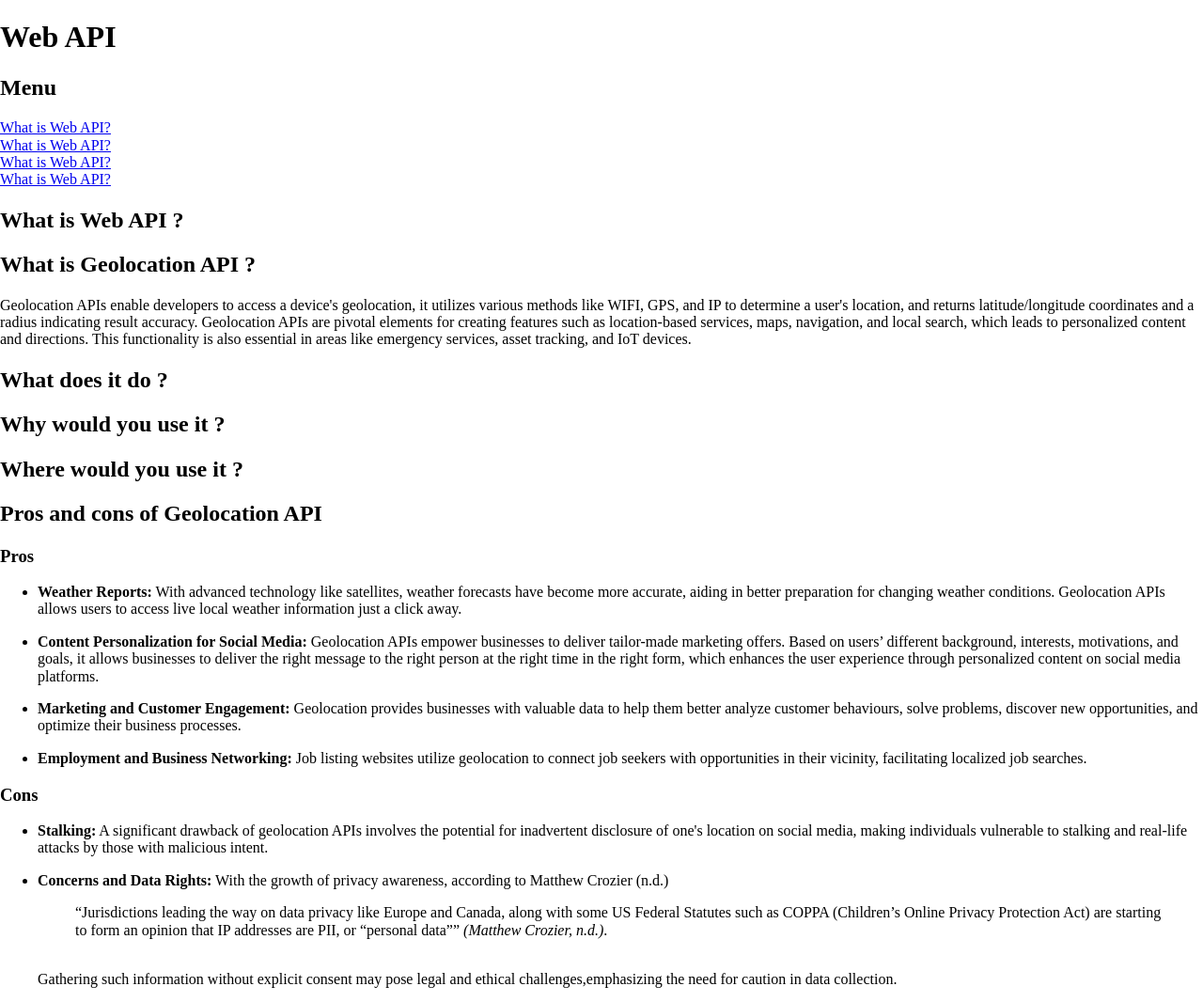
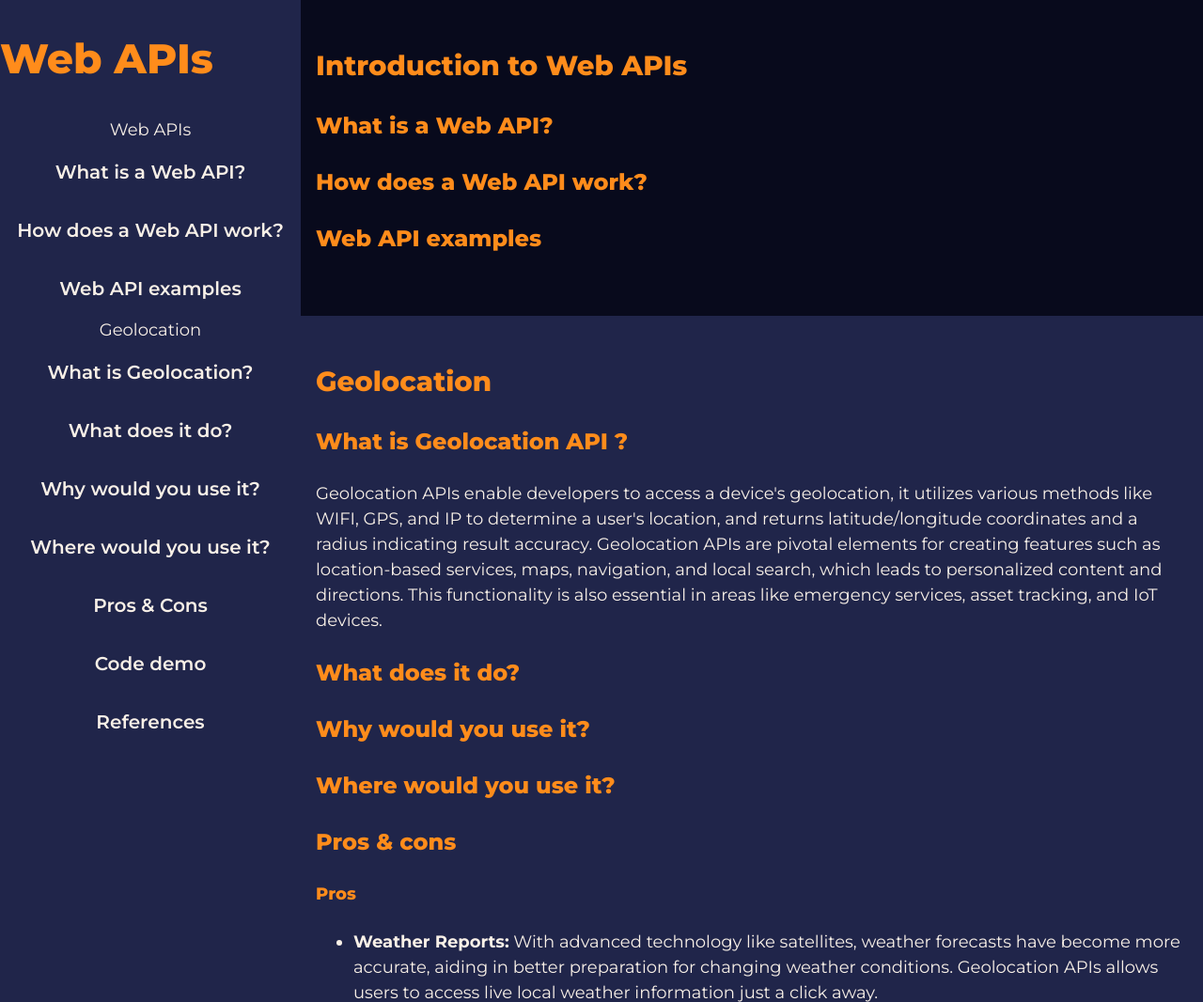
Before and after one commit to arielle-m/webapis, a plain HTML site: page index.html in a window 1280 px wide. Shown: the top 1066 px of the page at 94% size. Drawn offline with Linux system fonts and the light colour scheme.

Commit message:
Reformatted the HTML & CSS

```diff
--- a/index.html
+++ b/index.html
@@ -1,31 +1,78 @@
 <!DOCTYPE html>
 <html lang="en">
 <head>
-    <meta charset="UTF-8" />
-    <meta name="viewport" content="width=device-width, initial-scale=1.0" />
-    <title>Web API</title>
+  <meta charset="UTF-8">
+  <meta name="viewport" content="width=device-width, initial-scale=1.0">
+  <title>Web APIs</title>
+  <meta name="description" content="Web APIs are software interfaces that allow different applications to communicate and exchange data over the internet. They make websites and apps work together seamlessly by following some rules or protocols.">
 
-    <link rel="stylesheet" href="styles/normalize-fwd.css" />
-    <link rel="stylesheet" href="styles/styles.css" />
-    <script defer src="scripts/script.js"></script>
+  <!-- favicon -->
+  <!-- <link rel="icon" href="favicon/favicon.ico" sizes="any">
+  <link rel="icon" href="favicon/favicon.svg" type="image/svg+xml">
+  <link rel="apple-touch-icon" href="favicon/apple-touch-icon.png">
+  <link rel="manifest" href="favicon/site.webmanifest"> -->
+
+  <!-- fonts -->
+  <link rel="preconnect" href="https://fonts.googleapis.com">
+  <link rel="preconnect" href="https://fonts.gstatic.com" crossorigin>
+  <link href="https://fonts.googleapis.com/css2?family=Montserrat:ital,wght@0,100..900;1,100..900&family=Nunito:ital,wght@0,200..1000;1,200..1000&display=swap" rel="stylesheet">
+
+  <!-- external -->
+  <link rel="stylesheet" href="styles/normalize-fwd.css">
+  <link rel="stylesheet" href="styles/styles.css">
+  <script src="scripts/script.js" defer></script>
 </head>
-  <body>
+<body id="#top">
+  <a href="#site-main" class="screen-reader-text">Skip to content</a>
+<div class="site-wrapper">
   <header>
-      <h1>Web API</h1>
+    <h1>Web APIs</h1>
+    <nav class="site-navigation" id="site-navigation">
+      <button class="menu-toggle" aria-controls="header-menu" aria-expanded="false" aria-label="Menu Toggle">
+        <svg xmlns="http://www.w3.org/2000/svg" width="36" height="36" viewBox="0 0 24 24">
+            <title>Menu icon</title>
+            <path d="M24 6h-24v-4h24v4zm0 4h-24v4h24v-4zm0 8h-24v4h24v-4z"></path>
+        </svg>
+      </button>
+
+      <ul>
+        <li>Web APIs</li>
+        <ul>
+          <li><a href="#api-what">What is a Web API?</a></li>
+          <li><a href="#api-how">How does a Web API work?</a></li>
+          <li><a href="#api-examples">Web API examples</a></li>
+        </ul>
+        <li>Geolocation</li>
+        <ul>
+          <li><a href="#geo-what">What is Geolocation?</a></li>
+          <li><a href="#geo-do">What does it do?</a></li>
+          <li><a href="#geo-why">Why would you use it?</a></li>
+          <li><a href="#geo-where">Where would you use it?</a></li>
+          <li><a href="#geo-pros-cons">Pros &amp; Cons</a></li>
+          <li><a href="#geo-demo">Code demo</a></li>
+        </ul>
+        <li><a href="#references">References</a></li>
+      </ul>
+    </nav>
   </header>
   <main>
-      <section class="sidebar">
-        <h2>Menu</h2>
-        <a href="#">What is Web API?</a><br/>
-        <a href="#">What is Web API?</a><br/>
-        <a href="#">What is Web API?</a><br/>
-        <a href="#">What is Web API?</a><br/>
+
+    <section>
+      <h2>Introduction to Web APIs</h2>
+      <article id="api-what">
+        <h3>What is a Web API?</h3>
+      </article>
+      <article id="api-how">
+        <h3>How does a Web API work?</h3>
+      </article>
+      <article id="api-examples">
+        <h3>Web API examples</h3>
+      </article>
     </section>
-      <section class="main">
-      <div class="paragraphs">
-      <h2>What is Web API ?</h2>
-
-      <h2>What is Geolocation API ?</h2>
+    <section>
+      <h2>Geolocation</h2>
+      <article id="geo-what">
+        <h3>What is Geolocation API ?</h3>
         <p>
           Geolocation APIs enable developers to access a device's geolocation, it
           utilizes various methods like WIFI, GPS, and IP to determine a user's
@@ -36,15 +83,19 @@
           functionality is also essential in areas like emergency services, asset
           tracking, and IoT devices.
         </p>
-
-      <h2>What does it do ?</h2>
-
-      <h2>Why would you use it ?</h2>
-
-      <h2>Where would you use it ?</h2>
-
-      <h2>Pros and cons of Geolocation API</h2>
-      <h3>Pros</h3>
+      </article>
+      <article id="geo-what">
+        <h3>What does it do?</h3>
+      </article>
+      <article id="geo-why">
+        <h3>Why would you use it?</h3>
+      </article>
+      <article id="geo-where">
+        <h3>Where would you use it?</h3>
+      </article>
+      <article id="geo-pros-cons">
+        <h3>Pros &amp; cons</h3>
+        <h4>Pros</h4>
         <ul>
           <li>
             <p><strong>Weather Reports:</strong> With advanced technology like
@@ -56,7 +107,7 @@
           <li>
             <p><strong>Content Personalization for Social Media:</strong> Geolocation
             APIs empower businesses to deliver tailor-made marketing offers. Based
-          on users’ different background, interests, motivations, and goals, it
+            on users' different background, interests, motivations, and goals, it
             allows businesses to deliver the right message to the right person at
             the right time in the right form, which enhances the user experience
             through personalized content on social media platforms.</p>
@@ -73,7 +124,7 @@
             in their vicinity, facilitating localized job searches.</p>
           </li>
         </ul>
-      <h3>Cons</h3>
+        <h4>Cons</h4>
         <ul>
           <li>
             <p><strong>Stalking:</strong> A significant drawback of geolocation APIs
@@ -82,31 +133,31 @@
             attacks by those with malicious intent.</p>
           </li>
           <li><strong>Concerns and Data Rights:</strong> With the growth of privacy
-          awareness, according to Matthew Crozier (n.d.)<br/>
+            awareness, according to Matthew Crozier (n.d.)
             <blockquote cite="https://granicus.com/blog/pros-cons-using-geolocation-online-community-engagement/">“Jurisdictions leading
             the way on data privacy like Europe and Canada, along with some US
-          Federal Statutes such as COPPA (Children’s Online Privacy Protection
+            Federal Statutes such as COPPA (Children's Online Privacy Protection
             Act) are starting to form an opinion that IP addresses are PII, or
-          “personal data”” <cite>(Matthew Crozier, n.d.)</cite>.</blockquote><br/>
+            "personal data" <cite>(Matthew Crozier, n.d.)</cite>.</blockquote>
             Gathering such information without explicit consent may pose legal and ethical challenges,emphasizing the need for caution in data collection.</p>
           </li>
         </ul>
-        </div>
-
-        <div class="reference">
+      </article>
+    </section>
+    <section>
       <h2>References</h2>
-        <a href="https://developers.google.com/maps/documentation/geolocation/overview">Geolocation API overview</a><br/>
-        <a href="https://granicus.com/blog/pros-cons-using-geolocation-online-community-engagement/">The Pros and Cons of Using Geolocation in Online Community Engagement</a><br/>
-        <a href="https://medium.com/@aleb/pros-and-cons-of-using-ip-geolocation-apis-bae871237a1b">Pros And Cons Of Using IP Geolocation APIs</a><br/>
-        <a href="https://blog.apilayer.com/10-compelling-reasons-why-you-need-an-ip-address-geolocation-api/">10 Compelling Reasons Why You Need An IP Address Geolocation API</a><br/>
-        </div>
+      <ul>
+        <li><a href="https://developers.google.com/maps/documentation/geolocation/overview">Geolocation API overview</a></li>
+        <li><a href="https://granicus.com/blog/pros-cons-using-geolocation-online-community-engagement/">The Pros and Cons of Using Geolocation in Online Community Engagement</a></li>
+        <li><a href="https://medium.com/@aleb/pros-and-cons-of-using-ip-geolocation-apis-bae871237a1b">Pros And Cons Of Using IP Geolocation APIs</a></li>
+        <li><a href="https://blog.apilayer.com/10-compelling-reasons-why-you-need-an-ip-address-geolocation-api/">10 Compelling Reasons Why You Need An IP Address Geolocation API</a></li>
+      </ul>
     </section>
-
   </main>
-
   <footer>
     <p>&copy; 2023 Arielle Marin, Ali Abbasi, Nathalie Chang, Uellem Espinueva</p>
     <p>For educational purpose only.</p>
   </footer>
+</div>
 </body>
 </html>
--- a/styles/styles.css
+++ b/styles/styles.css
@@ -1,28 +1,55 @@
-/*--------------------------------------------------------------
->>> TABLE OF CONTENTS:
-----------------------------------------------------------------
-# Generic (CALLED IN ANOTHER FILE)
-	- Normalize
-	- Box sizing
-	- Media width
-# Base
-	- Typography
-	- Elements
-	- Links
-# Layouts
-# Components
-	- Header
-	- Main
-	- Footer
---------------------------------------------------------------*/
+@charset "utf-8";
 
-/*--------------------------------------------------------------
-# Base
---------------------------------------------------------------*/
+/*
+==========
+TABLE OF CONTENTS
+==========
 
-/* Typography
---------------------------------------------- */
+|| VARIABLES
+|| BASE
+    -- Typography
+    -- Elements
+    -- Links
+|| COMPONENTS
+    -- Header
+    -- Main
+    -- Footer
+*/
+
+
+/* || VARIABLES ===================================*/
+:root{
+    /* colors */
+    --pri1: #ff8c1b;
+    --pri2: #ffa64f;
+    --pri3: #ffbe6e;
+
+    --sec1: #004e75;
+    --sec2: #29a7d1;
+    --sec3: #4ecdde;
+
+    --light1: #f8f0e7;
+    --light2: #d5c9bc;
+
+
+    --dark1: #080a1c;
+    --dark2: #20254a;
+}
+
+/* || BASE ======================================= */
+/* -- Typography --------------------------------- */
 body {
+    background-color: var(--dark1);
+    color: var(--light1);
+    font-family: "Montserrat", Arial, Helvetica, sans-serif;
+    font-size: 1.125rem;
+    font-weight: 400;
+    line-height: 1.5;
+    margin: 0;
+}
+
+p {
+    margin: 0.75rem 0;
 }
 
 h1,
@@ -31,58 +58,209 @@ h3,
 h4,
 h5,
 h6 {
+    font-family: "Montserrat", Arial, Helvetica, sans-serif;
+    color: var(--pri1);
+    font-weight: 800;
 }
 
-p {
+h1 {
+    font-size: 2.75rem;
+}
+h2 {
+    font-size: 1.825rem;
+    margin: 0.5rem 0;
+}
+h3 {
+    font-size: 1.5rem;
 }
 
-/* Elements
---------------------------------------------- */
-ul {
+figcaption {
+    font-size: 1rem;
 }
 
-ol {
+/* -- Elements ----------------------------------- */
+html {
+    scroll-behavior: smooth;
 }
 
-dl {
+:target:before {
+    content: "";
+    display: block;
+    height: 2rem;
+    margin: -2rem 0 0;
 }
 
-figure {
+
+button {
+    font-family: "Nunito", Arial, Helvetica, sans-serif;
+    font-weight: 500;
+    font-size: 1rem;
+    color: var(--dark1);
+    background-color: var(--sec3);
+    border: none;
+    display: inline-block;
+    padding: 0.75rem 1rem;
 }
 
-table {
+section{
+    background-color: var(--dark1);
+    padding: 2.5rem 1rem;
+}
+section:nth-of-type(even) {
+    background-color: var(--dark2);
 }
 
-/* Links
---------------------------------------------- */
-a {
+/* -- Links -------------------------------------- */
+a,
+a:visited {
+    color: var(--pri3);
 }
 
-a:visited {
-}
-
-a:hover {
+a:hover,
+a:focus {
+    color: var(--sec2);
 }
 
 a:focus {
+    border: 2px solid var(--sec1);
 }
 
 a:active {
+    color: var(--sec3);
+    background-color: var(--sec1);
 }
 
-/*--------------------------------------------------------------
-# Layout
---------------------------------------------------------------*/
 
-/*--------------------------------------------------------------
-# Components
---------------------------------------------------------------*/
 
-/* Header
---------------------------------------------- */
 
-/* Main
---------------------------------------------- */
+/* || COMPONENTS ================================= */
+body{
+    background-color: var(--dark2);
+}
 
-/* Footer
---------------------------------------------- */
+.site-wrapper {
+    display: grid;
+    grid-template-columns: minmax(auto, 60rem);
+    justify-content: center;
+}
+
+@media (min-width: 60em) {
+	.site-wrapper{
+		grid-template-columns: minmax(auto, 20rem) minmax(auto, 64rem);
+	}
+}
+
+/* -- Header ------------------------------------- */
+.site-header {
+    background-color: var(--pri1);
+    position: sticky;
+    width: 100%;
+    top: 0;
+    z-index: 100;
+    display: flex;
+    justify-content: space-between;
+}
+
+.site-logo img {
+    width: 4rem;
+    padding: 1rem;
+    margin: 0;
+    border-radius: 20%;
+}
+
+a.site-logo{
+    line-height: 0;
+}
+
+/* menu button */
+.menu-toggle {
+	display: inline-block;
+	background-color: transparent;
+	border: 0;
+}
+
+.menu-toggle svg path {
+	fill: var(--light1);
+}
+
+.menu-toggle:focus {
+	border: 0;
+	outline: 1px dotted;
+}
+
+
+
+
+.site-navigation ul {
+    display: none;
+	list-style: none;
+	padding: 0;
+	margin: 0;
+	text-align: center;
+	position: absolute;
+    width: 100%;
+	z-index: 70;
+    right:0;
+}
+
+.site-navigation.toggled ul {
+	display: block;
+}
+
+.site-navigation a {
+	display: block;
+	padding: 1rem;
+	font-size: 1.25rem;
+	text-decoration: none;
+    color: var(--light1);
+    font-weight: 600;
+}
+
+
+/* Navigation Bar */
+nav a:hover,
+nav a:focus {
+    background-color: var(--pri3);
+    color: var(--light1);
+}
+
+nav a:focus {
+    border: 2px solid var(--dark1);
+}
+
+nav a:active {
+    background-color: var(--sec3);
+    color: var(--pri1);
+}
+
+@media (min-width: 60em) {
+    .menu-toggle {
+        display: none;
+    }
+
+    .site-navigation ul {
+        display: flex;
+		flex-direction: column;
+        position: static;
+
+    }
+
+	header {
+		display: block;
+	}
+}
+
+/* -- Main --------------------------------------- */
+
+
+
+
+
+
+/* Footer -----------------------------------------*/
+
+footer {
+    background-color: var(--sec3);
+    padding: 1rem 0;
+    text-align: center;
+}
```
Lines whose indentation alone changed are shown as unchanged.
